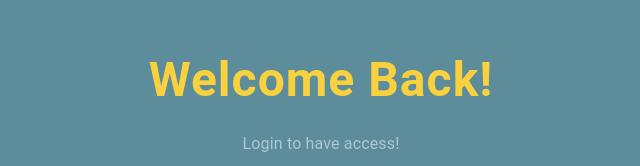
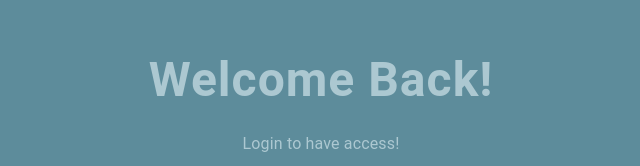
Before and after one commit to Kristina-66/UserDashboard, a React (Create React App) app: page /login in a window 1280 px wide. Shown: the part 127-293 px from the top of the page, without its empty margins (319-959 px from the left). Built offline with nearby package versions, Linux system fonts and the light colour scheme; no server answers.

Commit message:
add style

```diff
--- a/src/components/Header.tsx
+++ b/src/components/Header.tsx
@@ -22,11 +22,11 @@ import { styled } from "@mui/material/styles";
 const LoadingButton = styled(_LoadingButton)`
   padding: 0.4rem;
   background-color: #ffffff;
-  color: #2363eb;
+  color: #5d8c9b;
   font-weight: 500;
 
   &:hover {
-    background-color: #e1f3ff;
+    background-color: #acc8d1;
     transform: translateY(-2px);
   }
 `;
--- a/src/pages/login.page.tsx
+++ b/src/pages/login.page.tsx
@@ -118,7 +118,7 @@ const LoginPage = () => {
           textAlign="center"
           component="h1"
           sx={{
-            color: "#f9d13e",
+            color: "#acc8d1",
             fontWeight: 600,
             fontSize: { xs: "2rem", md: "3rem" },
             mb: 2,
```
